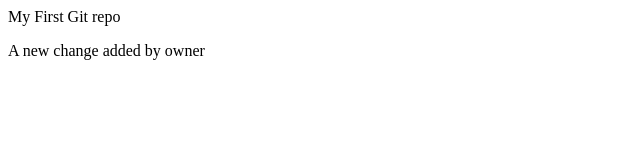
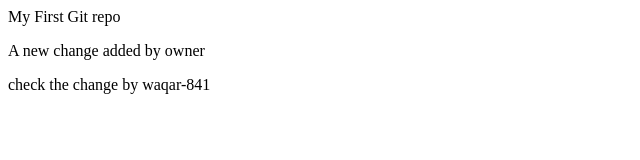
Before and after one commit to Waqar841/Hospital-Website, a plain HTML site: page index.html in a window 1280 px wide. Shown: the whole page, without its empty margins (0-640 px from the left). Drawn offline with Linux system fonts and the light colour scheme.

Commit message:
new change by Onwer

```diff
--- a/index.html
+++ b/index.html
@@ -10,5 +10,9 @@
     My First Git repo
 
     <p>A new change added by owner</p>
+
+    <div>
+        check the change by waqar-841
+    </div>
 </body>
 </html>
```
